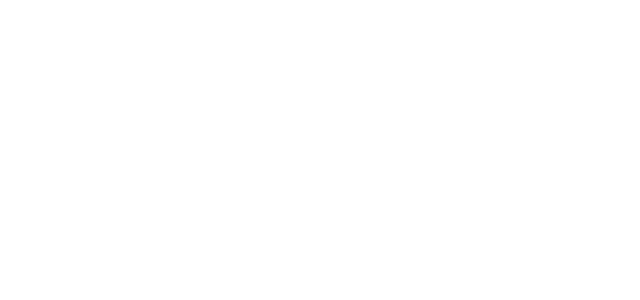
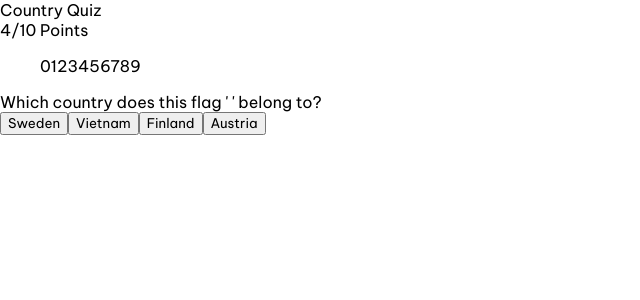
Before and after one commit to KrzyMru/country-quiz, a React (Vite) app: page / in a window 1280 px wide. Shown: the top 300 px of the page, without its empty margins (0-640 px from the left). Built offline with nearby package versions, Linux system fonts and the light colour scheme.

Commit message:
Base HTML

```diff
--- a/src/app/app.tsx
+++ b/src/app/app.tsx
@@ -1,6 +1,14 @@
+import Quiz from "./components/quiz/quiz";
+
 const App = () => {
   return (
-    <></>
+    <main>
+      <div>
+        <header>Country Quiz</header>
+        <span>4/10 Points</span>
+      </div>
+      <Quiz />
+    </main>
   )
 }
 
--- /dev/null
+++ b/src/app/components/question/question.tsx
@@ -0,0 +1,23 @@
+const Question = () => {
+    return (
+        <div>
+            <span>Which country does this flag ' ' belong to?</span>
+            <div>
+                <button>
+                    Sweden
+                </button>
+                <button>
+                    Vietnam
+                </button>
+                <button>
+                    Finland
+                </button>
+                <button>
+                    Austria
+                </button>
+            </div>
+        </div>
+    )
+}
+
+export default Question;
--- /dev/null
+++ b/src/app/components/quiz/quiz.tsx
@@ -0,0 +1,18 @@
+import Question from "../question/question";
+
+const Quiz = () => {
+    return (
+        <div>
+            <ul>
+            {
+                Array.from({ length: 10 }, (_, i) => (
+                    <span>{i}</span>
+                ))
+            }
+            </ul>
+            <Question />
+        </div>
+    )
+}
+
+export default Quiz;
```
